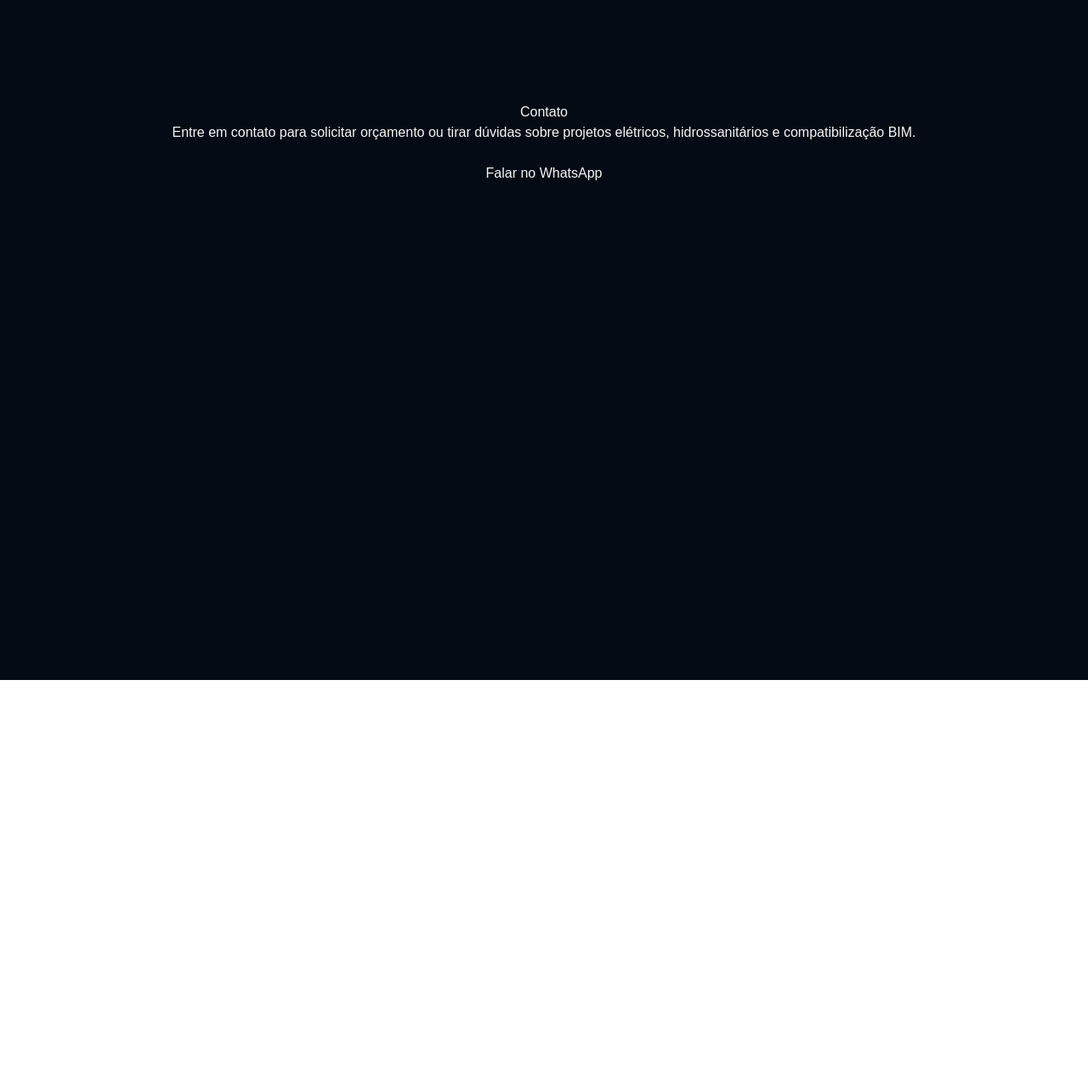
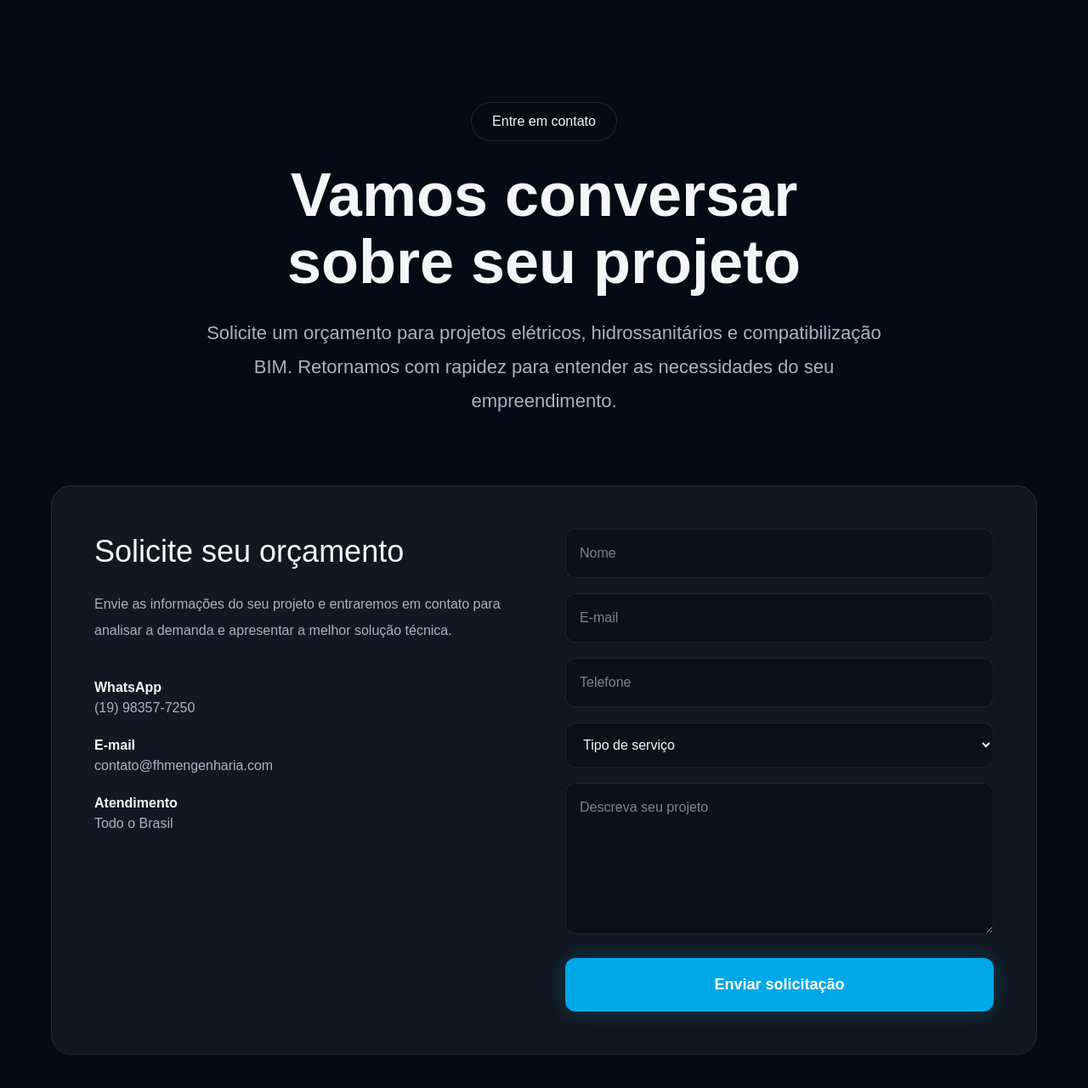
Before and after one commit to fernandohayashi-dot/fhm-engenharia, a Next.js app: page /contato in a window 1280 px wide. Shown: the top 1280 px of the page at 85% size. Before the commit the page ends 800 px from the top, so only its background shows below. Built offline with nearby package versions, Linux system fonts and the light colour scheme.

Commit message:
Criada pagina contato

```diff
--- a/app/contato/page.tsx
+++ b/app/contato/page.tsx
@@ -2,29 +2,234 @@ export default function ContatoPage() {
   return (
     <main
       style={{
+        background: "#050B14",
         minHeight: "100vh",
-        background: "#050B14",
         color: "#F5F6F7",
-        padding: "120px 20px",
-        textAlign: "center",
       }}
     >
-      <h1>Contato</h1>
+      {/* HERO */}
 
-      <p>
-        Entre em contato para solicitar orçamento ou tirar dúvidas sobre
-        projetos elétricos, hidrossanitários e compatibilização BIM.
-      </p>
+      <section
+        style={{
+          maxWidth: "1200px",
+          margin: "0 auto",
+          padding: "120px 20px 80px",
+          textAlign: "center",
+        }}
+      >
+        <span
+          style={{
+            display: "inline-block",
+            padding: "10px 24px",
+            border: "1px solid rgba(255,255,255,0.12)",
+            borderRadius: "999px",
+            color: "#F5F6F7",
+            marginBottom: "24px",
+          }}
+        >
+          Entre em contato
+        </span>
 
-      <br />
+        <h1
+          style={{
+            fontSize: "clamp(40px, 7vw, 72px)",
+            fontWeight: 700,
+            lineHeight: 1.1,
+            marginBottom: "24px",
+          }}
+        >
+          Vamos conversar
+          <br />
+          sobre seu projeto
+        </h1>
 
-      <a
-        href="https://wa.me/5519983577250"
-        target="_blank"
-        rel="noopener noreferrer"
+        <p
+          style={{
+            maxWidth: "800px",
+            margin: "0 auto",
+            color: "#A8B3C7",
+            fontSize: "clamp(18px, 2vw, 22px)",
+            lineHeight: 1.8,
+          }}
+        >
+          Solicite um orçamento para projetos elétricos,
+          hidrossanitários e compatibilização BIM.
+          Retornamos com rapidez para entender as necessidades
+          do seu empreendimento.
+        </p>
+      </section>
+
+      {/* FORMULÁRIO */}
+
+      <section
+        style={{
+          maxWidth: "1200px",
+          margin: "0 auto 120px",
+          padding: "0 20px",
+        }}
       >
-        Falar no WhatsApp
-      </a>
+        <div
+          style={{
+            background: "#111821",
+            border: "1px solid rgba(255,255,255,0.08)",
+            borderRadius: "24px",
+            padding: "50px",
+            display: "grid",
+            gridTemplateColumns: "1fr 1fr",
+            gap: "50px",
+          }}
+        >
+          {/* ESQUERDA */}
+
+          <div>
+            <h2
+              style={{
+                fontSize: "36px",
+                marginBottom: "20px",
+              }}
+            >
+              Solicite seu orçamento
+            </h2>
+
+            <p
+              style={{
+                color: "#A8B3C7",
+                lineHeight: "1.9",
+                marginBottom: "40px",
+              }}
+            >
+              Envie as informações do seu projeto e entraremos
+              em contato para analisar a demanda e apresentar a
+              melhor solução técnica.
+            </p>
+
+            <div
+              style={{
+                display: "flex",
+                flexDirection: "column",
+                gap: "20px",
+                color: "#A8B3C7",
+              }}
+            >
+              <div>
+                <strong style={{ color: "#F5F6F7" }}>
+                  WhatsApp
+                </strong>
+                <br />
+                (19) 98357-7250
+              </div>
+
+              <div>
+                <strong style={{ color: "#F5F6F7" }}>
+                  E-mail
+                </strong>
+                <br />
+                contato@fhmengenharia.com
+              </div>
+
+              <div>
+                <strong style={{ color: "#F5F6F7" }}>
+                  Atendimento
+                </strong>
+                <br />
+                Todo o Brasil
+              </div>
+            </div>
+          </div>
+
+          {/* DIREITA */}
+
+          <form
+            style={{
+              display: "flex",
+              flexDirection: "column",
+              gap: "18px",
+            }}
+          >
+            <input
+              type="text"
+              placeholder="Nome"
+              style={inputStyle}
+            />
+
+            <input
+              type="email"
+              placeholder="E-mail"
+              style={inputStyle}
+            />
+
+            <input
+              type="tel"
+              placeholder="Telefone"
+              style={inputStyle}
+            />
+
+            <select
+              style={inputStyle}
+              defaultValue=""
+            >
+              <option value="" disabled>
+                Tipo de serviço
+              </option>
+
+              <option>
+                Projeto Elétrico
+              </option>
+
+              <option>
+                Projeto Hidrossanitário
+              </option>
+
+              <option>
+                Compatibilização BIM
+              </option>
+
+              <option>
+                Coordenação de Projetos
+              </option>
+            </select>
+
+            <textarea
+              placeholder="Descreva seu projeto"
+              rows={6}
+              style={{
+                ...inputStyle,
+                resize: "vertical",
+              }}
+            />
+
+            <button
+              type="submit"
+              style={{
+                background: "#00A8E8",
+                color: "#FFFFFF",
+                border: "none",
+                borderRadius: "12px",
+                padding: "18px",
+                fontSize: "18px",
+                fontWeight: "700",
+                cursor: "pointer",
+                marginTop: "10px",
+                boxShadow:
+                  "0 0 25px rgba(0,168,232,0.25)",
+              }}
+            >
+              Enviar solicitação
+            </button>
+          </form>
+        </div>
+      </section>
     </main>
   );
 }
+
+const inputStyle = {
+  width: "100%",
+  padding: "16px",
+  background: "#0B111A",
+  border: "1px solid rgba(255,255,255,0.08)",
+  borderRadius: "12px",
+  color: "#F5F6F7",
+  fontSize: "16px",
+  outline: "none",
+} as const;
```
